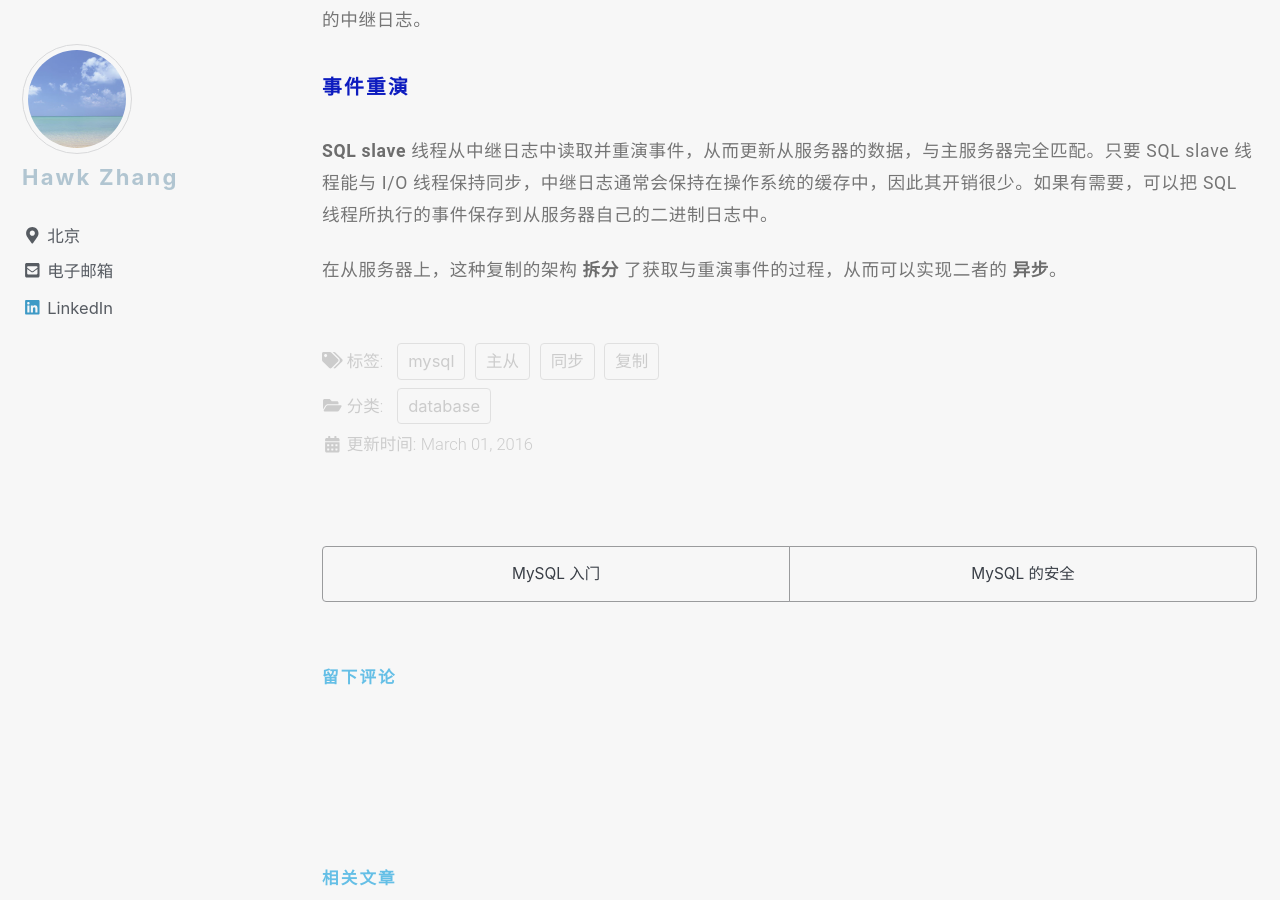
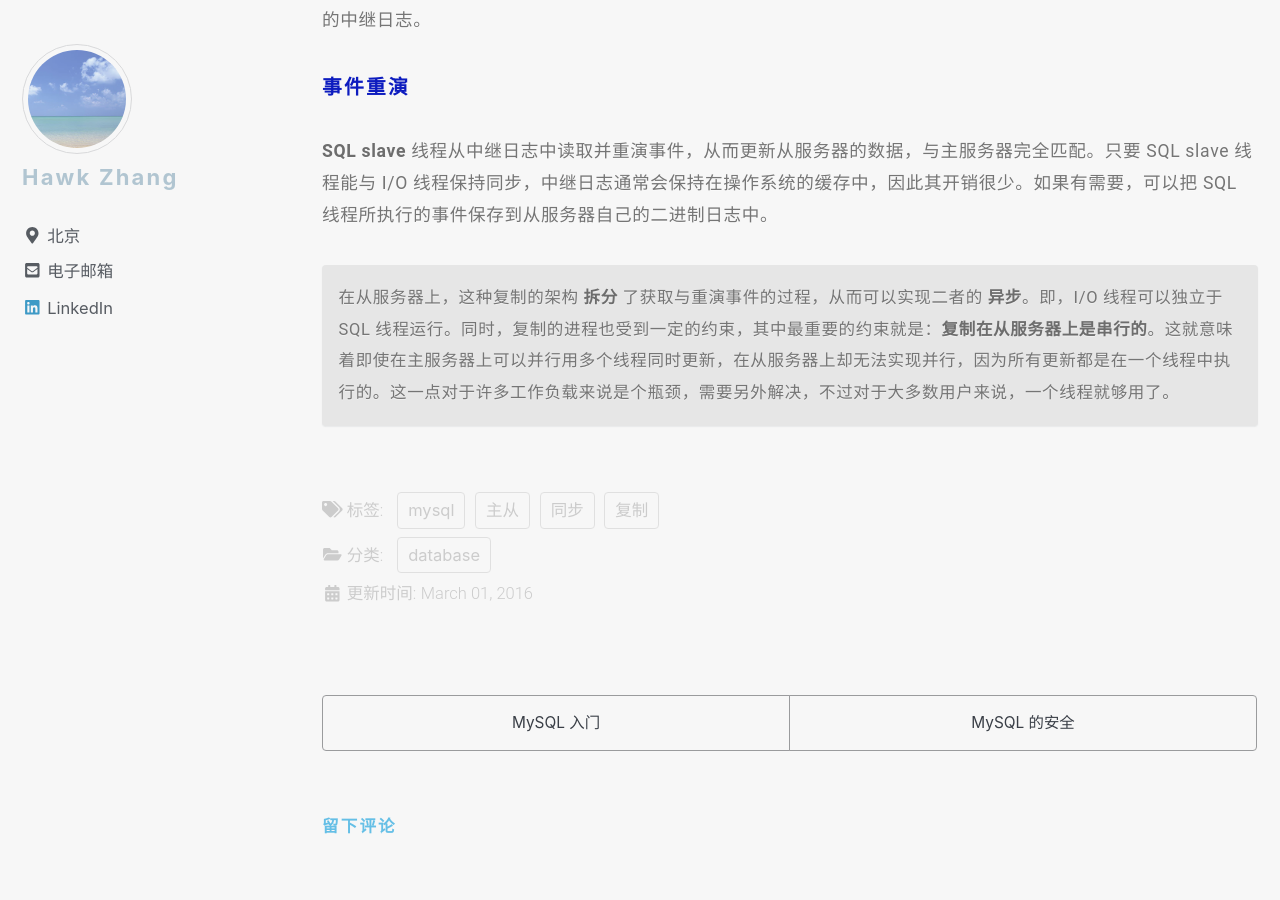
Before and after one commit to narru888/linotes_note, a Jekyll site: the page built from _posts/mysql/2016-03-01-master.slave.md, in a window 1280 px wide and 900 px high, scrolled down 5798 px. Built offline with Jekyll 4.4.1, drawn with Linux system fonts in a browser that asks for light colours; nearby versions of some CDN libraries; a script that is not in the unit is left out; comment, search, counter and statistics services are not loaded.

Commit message:
update on 2018-08-10 09:50:01 CST

```diff
--- a/_posts/mysql/2016-03-01-master.slave.md
+++ b/_posts/mysql/2016-03-01-master.slave.md
@@ -139,4 +139,5 @@
 
 **SQL slave** 线程从中继日志中读取并重演事件，从而更新从服务器的数据，与主服务器完全匹配。只要 SQL slave 线程能与 I/O 线程保持同步，中继日志通常会保持在操作系统的缓存中，因此其开销很少。如果有需要，可以把 SQL 线程所执行的事件保存到从服务器自己的二进制日志中。
 
-在从服务器上，这种复制的架构 **拆分** 了获取与重演事件的过程，从而可以实现二者的 **异步**。
+在从服务器上，这种复制的架构 **拆分** 了获取与重演事件的过程，从而可以实现二者的 **异步**。即，I/O 线程可以独立于 SQL 线程运行。同时，复制的进程也受到一定的约束，其中最重要的约束就是：**复制在从服务器上是串行的**。这就意味着即使在主服务器上可以并行用多个线程同时更新，在从服务器上却无法实现并行，因为所有更新都是在一个线程中执行的。这一点对于许多工作负载来说是个瓶颈，需要另外解决，不过对于大多数用户来说，一个线程就够用了。
+{: .notice}
```
